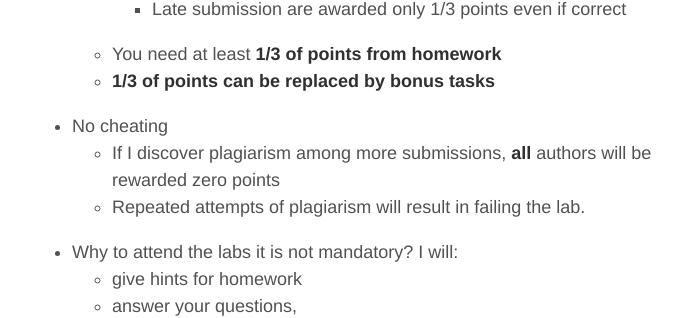
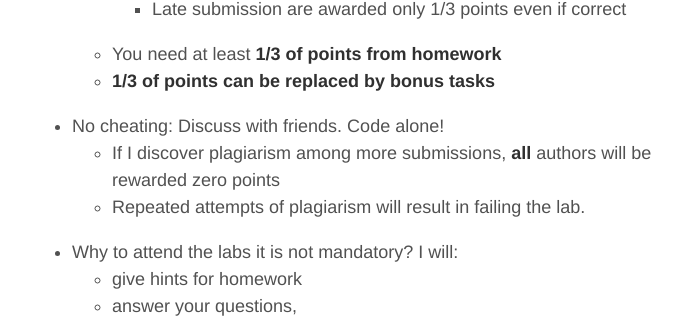
Before and after one commit to oplatek/oplatek.github.io, a Jekyll site: the page built from _posts/2019-02-18-labs-ds.md, in a window 1280 px wide. Shown: the part 1014-1332 px from the top of the page, without its empty margins (293-986 px from the left). Built offline with Jekyll 4.4.1, drawn with Linux system fonts in a browser that asks for light colours.

Commit message:
no cheating notes

```diff
--- a/_posts/2019-02-18-labs-ds.md
+++ b/_posts/2019-02-18-labs-ds.md
@@ -42,7 +42,7 @@ How to get credit?
         - Late submission are awarded only 1/3 points even if correct
     - You need  at least **1/3 of points from homework**
     - **1/3 of points can be replaced by bonus tasks**
-- No cheating
+- No cheating: Discuss with friends. Code alone!
     - If I discover plagiarism among more submissions, **all** authors will be rewarded zero points
     - Repeated attempts of plagiarism will result in failing the lab.
 - Why to attend the labs it is not mandatory? I will:
```
